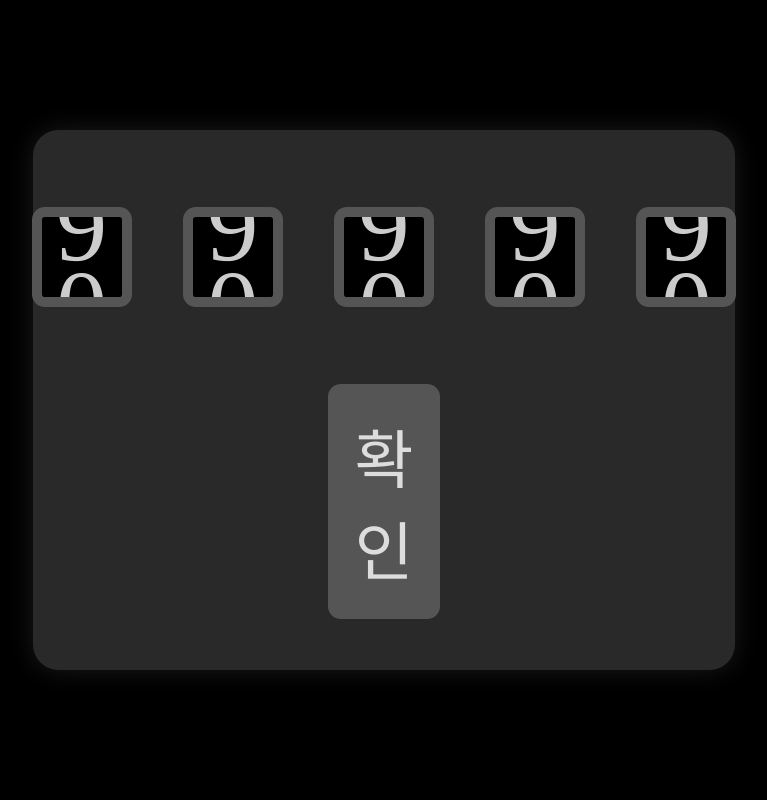
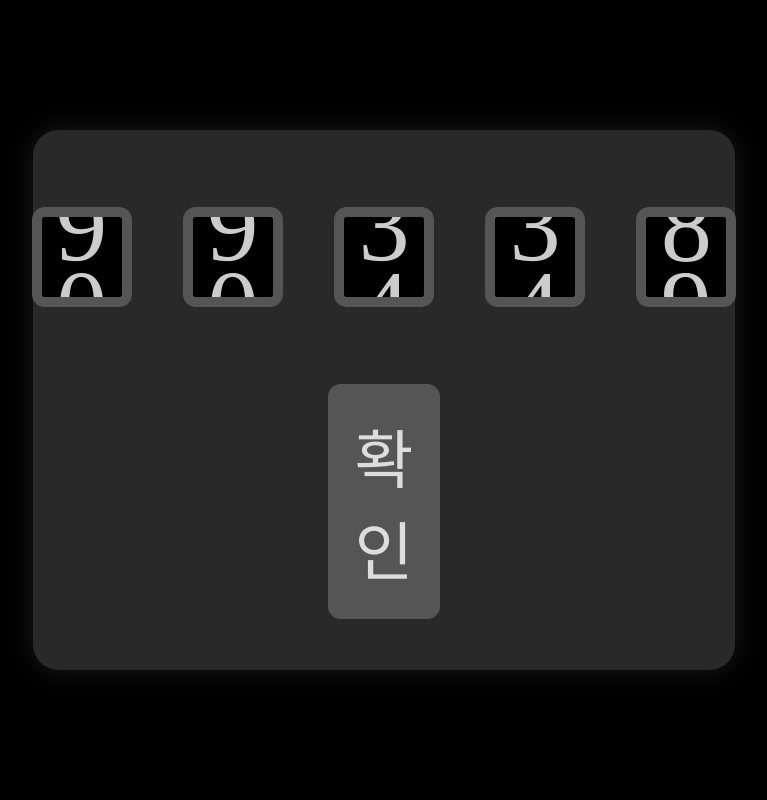
Before and after one commit to jellybulb/nohint, a plain HTML site: page VsU2GkxkzF5lS6x00mln-dice/lock.html in a window 1280 px wide. Shown: the whole page, without its empty margins (256-1023 px from the left). Drawn offline with Linux system fonts and the light colour scheme.

Commit message:
Randomize initial offsets of dials

```diff
--- a/VsU2GkxkzF5lS6x00mln-dice/lock.html
+++ b/VsU2GkxkzF5lS6x00mln-dice/lock.html
@@ -130,16 +130,17 @@
     dialsContainer.appendChild(dial);
 
     const len = pool.length;
-    dialState[idx] = { index: 0 };
+    const randomIndex = Math.floor(Math.random() * len);
+    dialState[idx] = { index: randomIndex };
     lists[idx] = list;
 
     const itemH = list.children[0].getBoundingClientRect().height;
-    const baseOffset = -len * itemH;
-    dialState[idx].offset = baseOffset;
-    list.style.transform = `translateY(${Math.round(baseOffset)}px)`;
+    const finalOffset = -((len + randomIndex) * itemH);
+    dialState[idx].offset = finalOffset;
+    list.style.transform = `translateY(${Math.round(finalOffset)}px)`;
 
     let startY = 0;
-    let startOffset = baseOffset;
+    let startOffset = finalOffset;
     let dragging = false;
 
     const onUp = (e) => {
```
